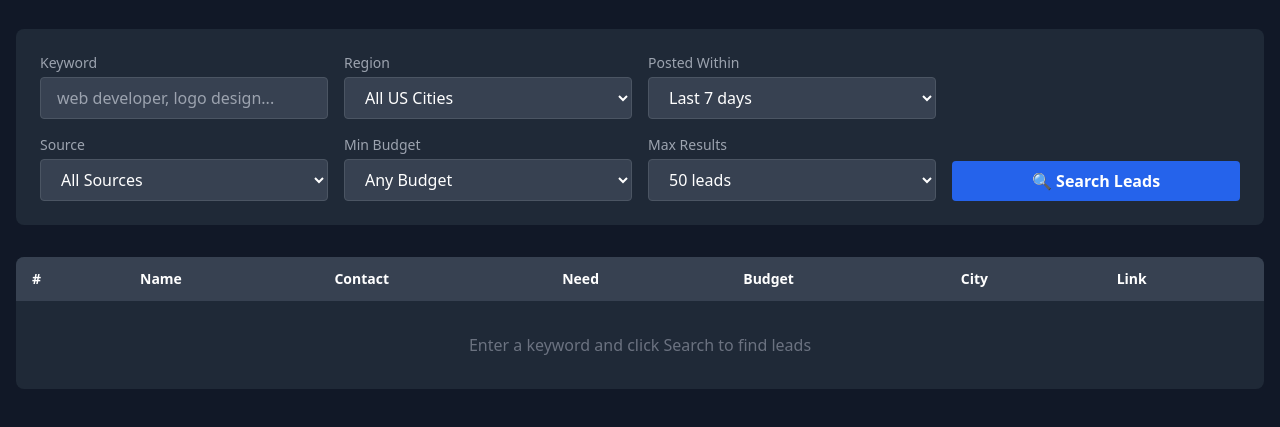
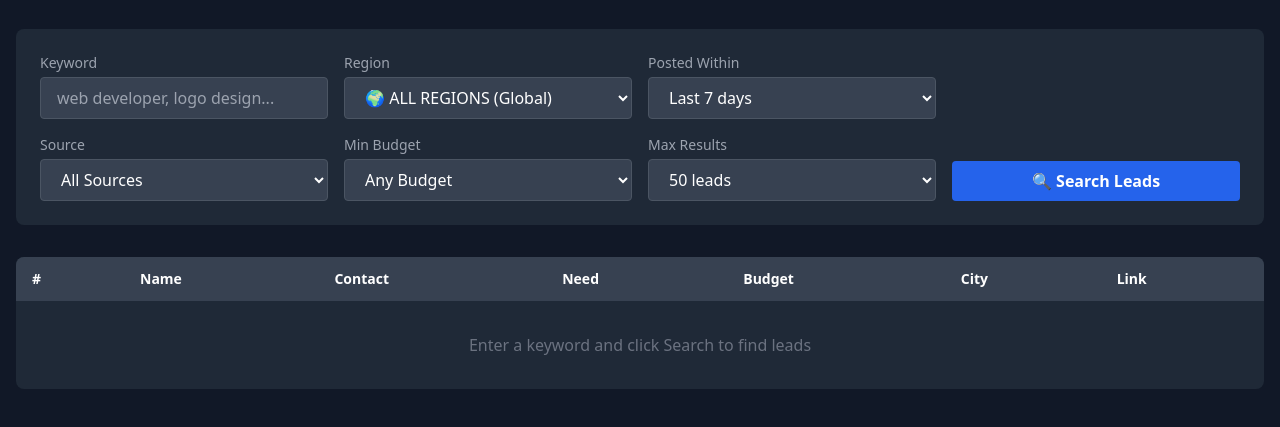
Before and after one commit to FahadImdad/LeadGen-Pro-V2, a website: page public/index.html in a window 1280 px wide. Shown: the part 107-534 px from the top of the page. Drawn offline with nearby package versions, Linux system fonts and the light colour scheme.

Commit message:
Add global regions dropdown (US, Canada, UK, Europe, Australia, Asia, India)

```diff
--- a/public/index.html
+++ b/public/index.html
@@ -35,7 +35,8 @@
         <div>
           <label class="block text-sm text-gray-400 mb-1">Region</label>
           <select id="region" class="w-full bg-gray-700 border border-gray-600 rounded px-4 py-2 focus:border-blue-500 focus:outline-none">
-            <option value="all">All US Cities</option>
+            <option value="all">🌍 ALL REGIONS (Global)</option>
+            <optgroup label="🇺🇸 USA">
               <option value="sfbay">San Francisco</option>
               <option value="newyork">New York</option>
               <option value="losangeles">Los Angeles</option>
@@ -48,6 +49,56 @@
               <option value="atlanta">Atlanta</option>
               <option value="dallas">Dallas</option>
               <option value="phoenix">Phoenix</option>
+              <option value="washingtondc">Washington DC</option>
+              <option value="houston">Houston</option>
+              <option value="portland">Portland</option>
+              <option value="sandiego">San Diego</option>
+            </optgroup>
+            <optgroup label="🇨🇦 Canada">
+              <option value="toronto">Toronto</option>
+              <option value="vancouver">Vancouver</option>
+              <option value="montreal">Montreal</option>
+              <option value="calgary">Calgary</option>
+              <option value="ottawa">Ottawa</option>
+            </optgroup>
+            <optgroup label="🇬🇧 UK & Ireland">
+              <option value="london">London</option>
+              <option value="manchester">Manchester</option>
+              <option value="birmingham">Birmingham</option>
+              <option value="edinburgh">Edinburgh</option>
+              <option value="dublin">Dublin</option>
+            </optgroup>
+            <optgroup label="🇪🇺 Europe">
+              <option value="amsterdam">Amsterdam</option>
+              <option value="berlin">Berlin</option>
+              <option value="paris">Paris</option>
+              <option value="munich">Munich</option>
+              <option value="vienna">Vienna</option>
+              <option value="zurich">Zurich</option>
+              <option value="stockholm">Stockholm</option>
+            </optgroup>
+            <optgroup label="🇦🇺 Australia & NZ">
+              <option value="sydney">Sydney</option>
+              <option value="melbourne">Melbourne</option>
+              <option value="brisbane">Brisbane</option>
+              <option value="auckland">Auckland</option>
+            </optgroup>
+            <optgroup label="🌏 Asia">
+              <option value="tokyo">Tokyo</option>
+              <option value="hongkong">Hong Kong</option>
+              <option value="singapore">Singapore</option>
+              <option value="bangkok">Bangkok</option>
+              <option value="seoul">Seoul</option>
+              <option value="manila">Manila</option>
+            </optgroup>
+            <optgroup label="🇮🇳 India">
+              <option value="bangalore">Bangalore</option>
+              <option value="delhi">Delhi</option>
+              <option value="mumbai">Mumbai</option>
+              <option value="chennai">Chennai</option>
+              <option value="hyderabad">Hyderabad</option>
+              <option value="pune">Pune</option>
+            </optgroup>
           </select>
         </div>
 
```
Lines whose indentation alone changed are shown as unchanged.
